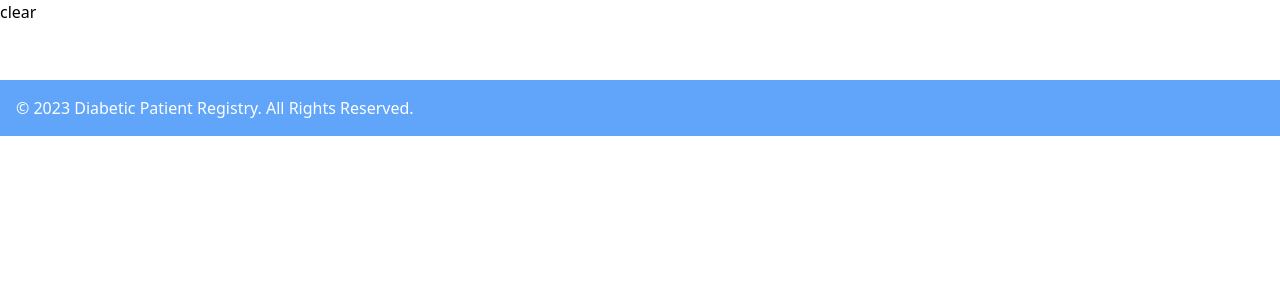
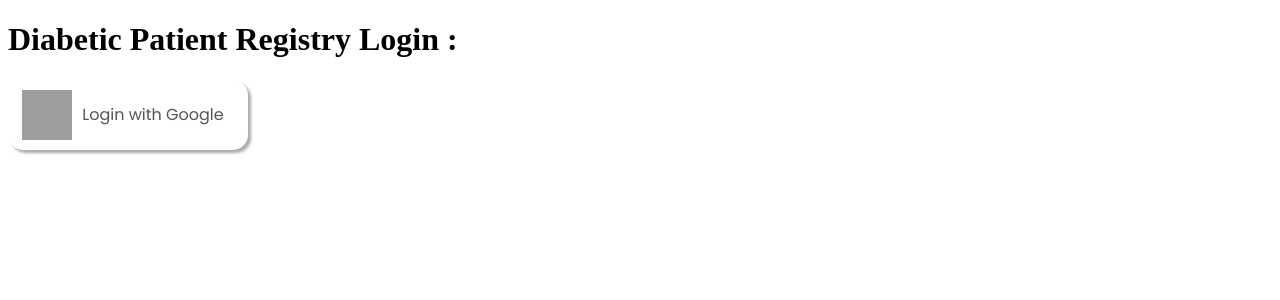
Before and after one commit to Stephen-sanchez1/flask_e2e_project, a Flask app: page / in a window 1280 px wide. Shown: the top 300 px of the page. Run offline with Flask 3, Linux system fonts and the light colour scheme; parts of the project's set-up code (start-up, migrations or seed data) failed here and were passed over; grey boxes are pictures that could not be loaded.

Commit message:
Update home.html

```diff
--- a/templates/home.html
+++ b/templates/home.html
@@ -1,28 +1,25 @@
 <!DOCTYPE html>
 <html lang="en">
-
 <head>
     <meta charset="UTF-8">
     <meta name="viewport" content="width=device-width, initial-scale=1.0">
-    <title>Diabetic Patient Registry</title>
-    <link href="https://cdn.jsdelivr.net/npm/tailwindcss@2.2.19/dist/tailwind.min.css" rel="stylesheet">
-    <link href="/static/styles.css" rel="stylesheet">
+    <link rel="preconnect" href="https://fonts.googleapis.com">
+<link rel="preconnect" href="https://fonts.gstatic.com" crossorigin>
+<link href="https://fonts.googleapis.com/css2?family=Poppins&display=swap" rel="stylesheet">
+    <link rel= "stylesheet" type= "text/css" href= "{{ url_for('static',filename='styles.css') }}">
+    <title> Diabetic Patient Registry </title>
 </head>
-clear
-<body class="bg-white">
-    <!-- Header and navigation section -->
-    <!-- ... (header content) ... -->
 
-    <main class="p-4">
-        {% block content %}
-        <!-- Main content section -->
-        <!-- ... (content) ... -->
-        {% endblock %}
-    </main>
-
-    <footer class="bg-blue-400 text-white p-4 mt-6">
-        <p>© 2023 Diabetic Patient Registry. All Rights Reserved.</p>
-    </footer>
+<body>
+    <h1> Diabetic Patient Registry Login : </h1>
+    <div>
+        <a href="google/" class="login-btn" style="text-decoration:none;">
+            <img id="google" src="https://upload.wikimedia.org/wikipedia/commons/thumb/e/e1/Google_Chrome_icon_%28February_2022%29.svg/180px-Google_Chrome_icon_%28February_2022%29.svg.png"
+                style="width:50px;height:50px;">
+            <div class="btn-text">
+                Login with Google
+            </div>
+        </a>
+    </div>
 </body>
-
 </html>
```
